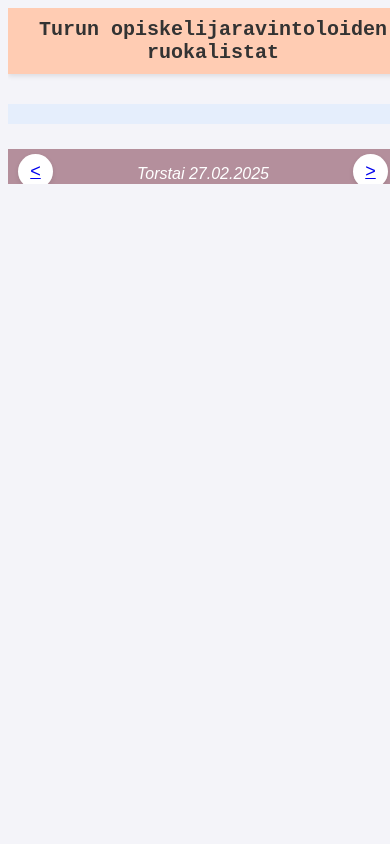
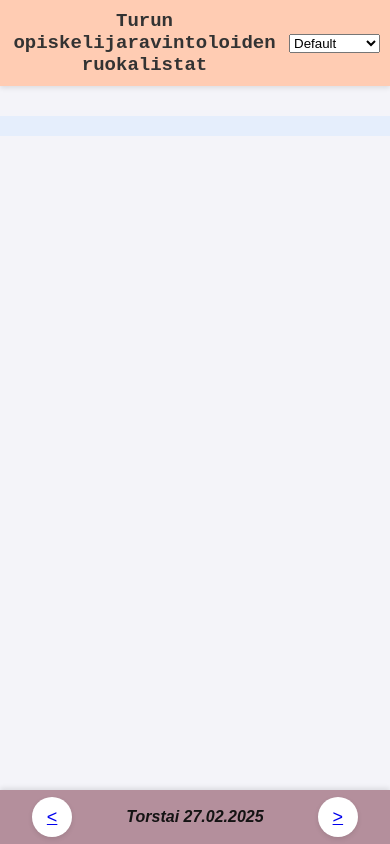
Before and after one commit to Sonnisto/RuokalistaSivusto, a Flask app: page /day/Torstai in a window 390 px wide. Run offline with Flask 3, Linux system fonts and the light colour scheme; data that the repository does not hold is empty.

Commit message:
Upgraded UI, added new color themes +  added javascript to handle the switch, formatted lines.

```diff
--- a/Lemminkaisenkatu.py
+++ b/Lemminkaisenkatu.py
@@ -46,6 +46,7 @@ def transform_sodexo_json(sodexo_data):
 
     # Process each meal date
     for meal_date in sodexo_data['mealdates']:
+
         day_name = meal_date['date']  # Assuming this is the day name like "Maanantai"
         iso_date = convert_day_to_iso8601(day_name)  # Convert the day name directly
 
@@ -53,8 +54,6 @@ def transform_sodexo_json(sodexo_data):
             "Date": iso_date,
             "SetMenus": []
         }
-
-
 
         # Process each course
         for course in meal_date['courses'].values():
--- a/static/css/styles.css
+++ b/static/css/styles.css
@@ -1,6 +1,16 @@
-html, body {
+html {
   overflow-x: hidden;
+  margin: 0;
   width: 100%;
+}
+
+hr {
+  display: none;
+}
+
+* {
+  box-sizing: border-box;
+  max-width: 100%;
 }
 
 body {
@@ -8,6 +18,7 @@ body {
   font-size: 16px;
   background-color: #f4f4f9;
   color: #333;
+  margin: 0;
 }
 
 .site-header {
@@ -17,11 +28,7 @@ body {
   justify-content: space-between;
   height: 70px;
   align-items: center;
-  position: static;
-  top: 0;
-  left: 0;
   box-shadow: 0 2px 5px rgba(0, 0, 0, 0.1);
-  padding-left: 10px;
 }
 
 .site-title {
@@ -39,6 +46,7 @@ body {
   flex-wrap: wrap;
   gap: 20px;
   background-color: #e5eefc;
+
 }
 
 .restaurant {
@@ -77,15 +85,17 @@ body {
 }
 
 .navigation {
-  position: absolute;
-  top: 15px;
-  right: 0;
+  position: relative;
   display: flex;
+  align-items: center;
   justify-content: space-between;
+  padding-right: 15px;
+}
+
+.nav-container {
+  display: flex;
   align-items: center;
-  padding: 5px 10px;
-  background-color: #b48f9c;
-  height: 40px;
+  gap: 10px;
 }
 
 .nav-button {
@@ -93,84 +103,98 @@ body {
   height: 40px;
   background-color: #ffffff;
   border: none;
-  border-radius: 50%; /* Makes the buttons circular */
-  font-size: 20px; /* Keep the font size as it was */
+  border-radius: 50%;
+  font-size: 20px;
   display: flex;
   justify-content: center;
   align-items: center;
-  box-shadow: 0 2px 5px rgba(0, 0, 0, 0.1); /* Adds a subtle shadow for depth */
+  box-shadow: 0 2px 5px rgba(0, 0, 0, 0.1);
   cursor: pointer;
-  transition: background-color 0.3s ease; /* Smooth hover effect */
+  transition: background-color 0.3s ease;
+  padding: 0;
+  margin: 0;
 }
 
 .nav-button:hover {
-  background-color: #ffccb3; /* Lighter color when hovered */
+  background-color: #ffccb3;
 }
 
 .current_day {
   font-size: 18px;
   font-style: italic;
-  color: #ffffff;
+  font-weight: bold;
+  color: #141313;
   margin: 0 20px;
 }
 
 @media (max-width: 768px) {
   body {
-    font-size: 14px; /* Reduce base font size for mobile */
+    font-size: 14px;
+    margin: 0;
   }
 
   .site-header {
-    height: auto; /* Allow height to adjust */
-    padding: 10px; /* Add padding for better spacing */
+    height: auto;
+    padding: 10px 10px 10px 0;
   }
 
   .site-title {
-    font-size: 20px; /* Smaller title size on mobile */
-    padding-left: 0; /* Remove left padding */
-    text-align: center; /* Center the title */
+    font-size: 19px;
+    padding-left: 0;
+    text-align: center;
   }
 
   .restaurant-container {
-    margin-top: 30px; /* Adjust margin for mobile */
-    padding: 10px; /* Less padding for mobile */
-    flex-direction: column; /* Stack restaurant cards vertically */
-    align-items: center; /* Center restaurant cards */
+    margin-top: 30px;
+    padding: 10px;
+    flex-direction: column;
+    align-items: center;
   }
 
   .restaurant {
-    flex: 1 1 100%; /* Make restaurant cards full width */
-    margin-bottom: 20px; /* Space between restaurant cards */
+    flex: 1 1 100%;
+    margin-bottom: 20px;
   }
 
   .restaurant h2 {
-    font-size: 18px; /* Smaller restaurant title */
+    font-size: 18px;
   }
 
   .opening-hours {
-    font-size: 16px; /* Smaller opening hours */
+    font-size: 16px;
+  }
+
+  .nav-container {
+    display: flex;
+    align-items: center;
+    gap: 10px;
   }
 
   .navigation {
-    position: relative; /* Change to relative positioning */
+    position: fixed;
+    bottom: 0;
+    right: 0;
+    width: 100%;
+    margin: 0;
+    padding: 7px 5px;
+    background-color: #b48f9c;
     display: flex;
-    justify-content: space-between;
+    justify-content: space-around;
     align-items: center;
-    padding: 5px 10px;
-    background-color: #b48f9c;
-    height: 40px;
-    margin-top: 10px; /* Add top margin to create space below the header */
-    z-index: 10; /* Ensure it appears above other elements */
+    box-shadow: 0 -2px 5px rgba(0, 0, 0, 0.1);
+    z-index: 100;
   }
 
   .nav-button {
-    width: 35px; /* Smaller button size */
-    height: 35px; /* Smaller button size */
-    font-size: 18px; /* Smaller font size */
-    margin-bottom: 5px; /* Space between buttons */
+    width: 40px;
+    height: 40px;
+    font-size: 18px;
+    margin-bottom: 0px;
+    border-radius: 50%;
   }
 
   .current_day {
-    font-size: 16px; /* Smaller current day font size */
-    margin: 10px 0; /* Add margin for spacing */
+    font-size: 16px;
+    margin: 0;
   }
 }
--- /dev/null
+++ b/static/js/script.js
@@ -0,0 +1,26 @@
+document.addEventListener("DOMContentLoaded", function () {
+    const themeSelector = document.getElementById("themeSelector");
+    const body = document.body;
+
+    // List of all available themes
+    const themes = ["dark-mode", "violet-crush"];
+
+    // Load saved theme from localStorage
+    const savedTheme = localStorage.getItem("theme");
+    if (savedTheme && themes.includes(savedTheme)) {
+        body.classList.add(savedTheme);
+        themeSelector.value = savedTheme;
+    }
+
+    // Changes theme when the user selects an option
+    themeSelector.addEventListener("change", function () {
+        themes.forEach(theme => body.classList.remove(theme));
+
+        const selectedTheme = themeSelector.value;
+        if (themes.includes(selectedTheme)) {
+            body.classList.add(selectedTheme);
+        }
+
+        localStorage.setItem("theme", selectedTheme);
+    });
+});
--- a/templates/day.html
+++ b/templates/day.html
@@ -6,12 +6,29 @@
     <meta name="viewport" content="width=device-width, initial-scale=1.0">
     <title>{{ day_name }} Menu</title>
     <link rel="stylesheet" href="{{ url_for('static', filename='css/styles.css') }}">
+
+    <link rel="stylesheet" href="{{ url_for('static', filename='css/themes.css') }}">
 </head>
 
 <body>
 
     <header class="site-header">
         <h2 class="site-title">Turun opiskelijaravintoloiden ruokalistat</h2>
+
+        <div class="nav-container">
+
+            <select id="themeSelector">
+                <option value="default">Default</option>
+                <option value="dark-mode">dark-mode</option>
+                <option value="violet-crush">violet-crush</option>
+            </select>
+
+            <div class="navigation">
+                <a href="{{ url_for('show_day', day_name=prev_day) }}" class="nav-button prev"><</a>
+                <span class="current_day"> {{ day_name }} {{ current_date }} </span>
+                <a href="{{ url_for('show_day', day_name=next_day) }}" class="nav-button right">></a>
+            </div>
+        </div>
     </header>
 
     <div class="restaurant-container">
@@ -44,11 +61,8 @@
         {% endfor %}
     </div>
 
-    <div class="navigation">
-        <a href="{{ url_for('show_day', day_name=prev_day) }}" class="nav-button prev"><</a>
-        <span class="current_day"> {{ day_name }} {{ current_date }} </span>
-        <a href="{{ url_for('show_day', day_name=next_day) }}" class="nav-button right">></a>
-    </div>
+    <script src="{{ url_for('static', filename='js/script.js') }}"></script>
+
 </body>
 
 </html>
```
Also changed, not shown: static/css/themes.css (added, +157 -0 lines), BackEnd.py (line endings or trailing spaces).
